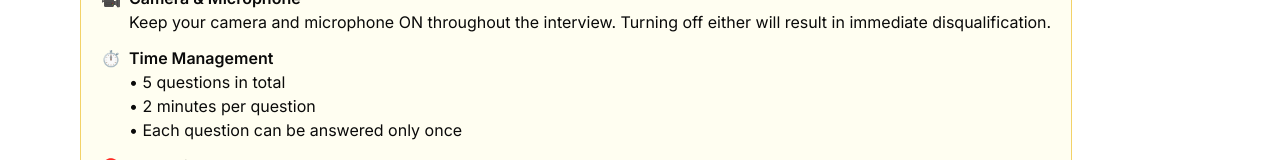
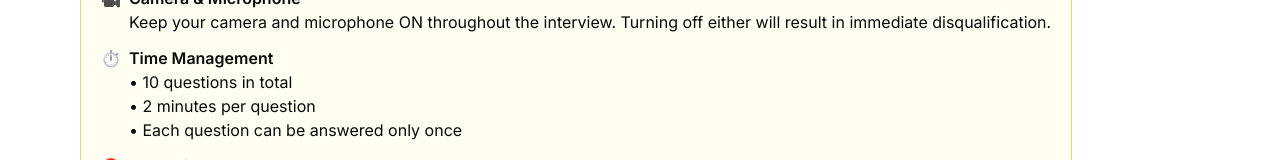
Before and after one commit to OLVT2025/olvt-ai-interviewer-frontend, a Next.js app: page /dashboard/interview/1 in a window 1280 px wide. Shown: the part 640-800 px from the top of the page. Built offline with nearby package versions, Linux system fonts and the light colour scheme; no server answers; the database is empty.

Commit message:
fixed issues10 questioins consistency

```diff
--- a/app/dashboard/_components/AddQuestions.jsx
+++ b/app/dashboard/_components/AddQuestions.jsx
@@ -54,7 +54,7 @@ const AddQuestions = () => {
     Years of Experience: ${jobExperience},
     Which type of question: ${typeQuestion},
     This company previous question: ${company},
-    Based on this information, please provide 5 interview questions with answers in JSON format.
+    Based on this information, please provide 10 interview questions with answers in JSON format.
     Each question and answer should be fields in the JSON. Ensure "Question" and "Answer" are fields.
 }
   `;
--- a/app/dashboard/interview/[interviewId]/page.jsx
+++ b/app/dashboard/interview/[interviewId]/page.jsx
@@ -132,7 +132,7 @@ const Interview = ({ params }) => {
                   <span class="text-yellow-700">⏱️</span>
                   <div>
                       <p class="font-semibold">Time Management</p>
-                      <p>• 5 questions in total</p>
+                      <p>• 10 questions in total</p>
                       <p>• 2 minutes per question</p>
                       <p>• Each question can be answered only once</p>
                   </div>
--- a/app/dashboard/interview/[interviewId]/start/_components/QuestionSection.jsx
+++ b/app/dashboard/interview/[interviewId]/start/_components/QuestionSection.jsx
@@ -43,7 +43,7 @@ const QuestionSection = ({ mockInterviewQuestion, activeQuestionIndex }) => {
           </h2>
           <h2 className="text-sm text-blue-600 my-2">
             {/* {process.env.NEXT_PUBLIC_QUESTION_NOTE} */}
-            You will be asked 5 questions. Each question will have 2 minutes for you to answer. You can only answer each question once. Once you have answered a question, you cannot go back to it. You must move on to the next question after answering the current one. The interview cannot be paused once started, and skipping a question is not allowed.
+            You will be asked 10 questions. Each question will have 2 minutes for you to answer. You can only answer each question once. Once you have answered a question, you cannot go back to it. You must move on to the next question after answering the current one. The interview cannot be paused once started, and skipping a question is not allowed.
             <br/>Additionally, you must record your answer for each question. If no answer is recorded, it will be treated as an empty response.
           </h2>
         </div>
--- a/app/dashboard/interview/[interviewId]/start/_components/RecordAnswerSection.jsx
+++ b/app/dashboard/interview/[interviewId]/start/_components/RecordAnswerSection.jsx
@@ -183,7 +183,7 @@ const RecordAnswerSection = ({
   return (
     <div className="flex flex-col w-full items-center justify-center overflow-hidden">
       <div className="mb-4">
-        <Timer key={activeQuestionIndex} duration={20} onTimeUp={handleTimeUp} stopManual={stopManual}/>
+        <Timer key={activeQuestionIndex} duration={120} onTimeUp={handleTimeUp} stopManual={stopManual}/>
       </div>
       <div className="flex flex-col justify-center items-center rounded-lg p-5 bg-black mt-4 w-[30rem] ">
         {webCamEnabled ? (
```
